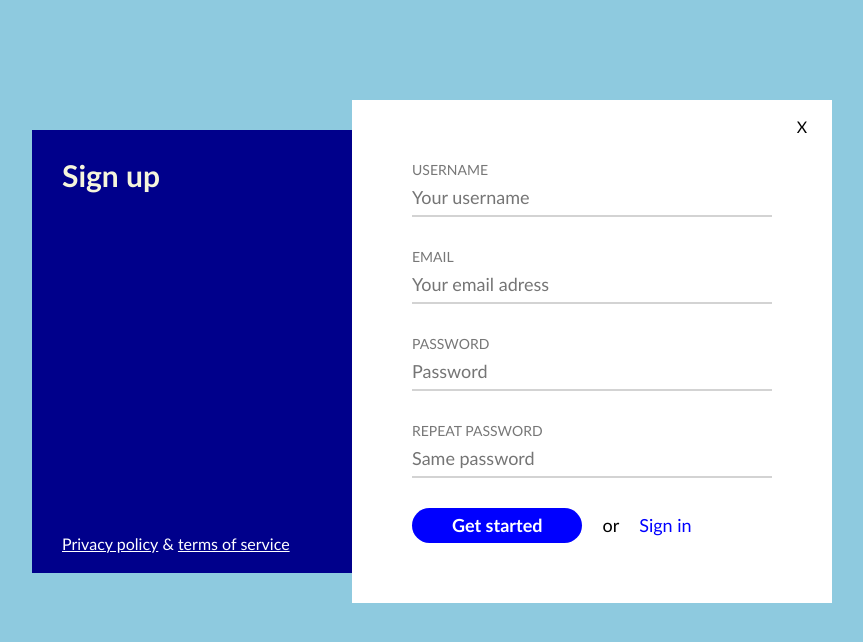
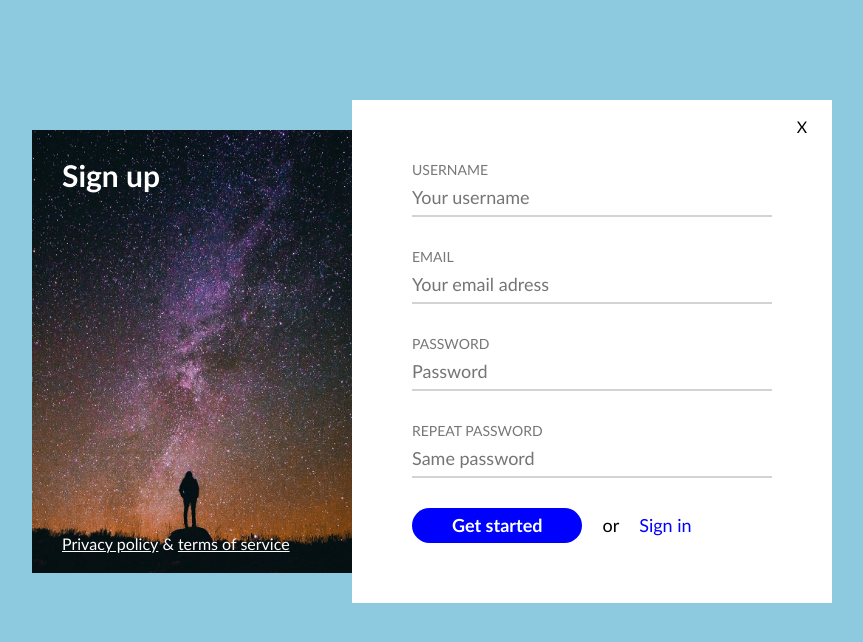
Before and after one commit to Uugne/3-signup, a plain HTML site: page index.html in a window 1280 px wide. Shown: the whole page, without its empty margins (208-1071 px from the left). Drawn offline with Linux system fonts and the light colour scheme.

Commit message:
Photos commit #9

```diff
--- a/css/main.css
+++ b/css/main.css
@@ -22,10 +22,14 @@ body {
 }
 
 .left-column {
+    background-color: blue;
+    background-image: url(./img/picture.jpg);
+    background-size: cover;
+    background-position: center;
+    background-repeat: no-repeat;
     display: inline-block;
     float: left;
     width: 40%;
-    background-color: darkblue;
     padding: 30px;
     position: absolute;
     top: 30px;
@@ -35,10 +39,11 @@ body {
 
 .main-title {
     display: inline-block;
-    color: beige;
+    color: white;
     width: 100%;
     font-size: 30px;
     line-height: 30px;
+    position: absolute;
 }
 
 .bottom-links {
```
Also changed, not shown: css/img/picture.jpg (added).
